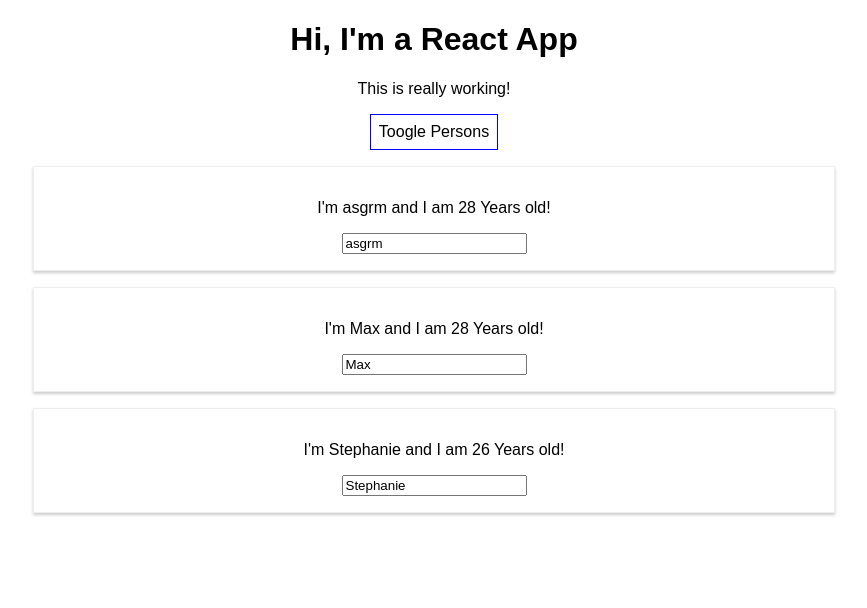
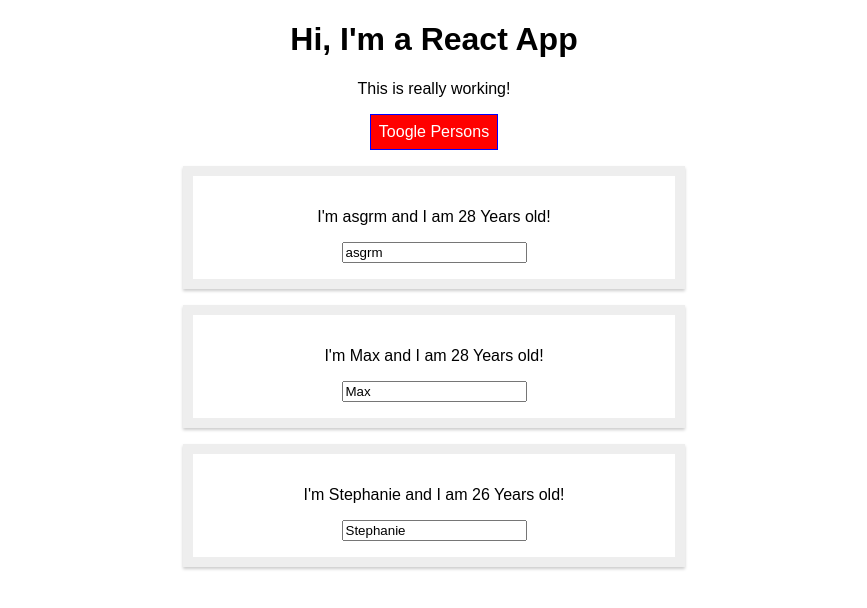
Before and after one commit to asgrm/react-guide, a React (Create React App) app: page / in a window 1280 px wide. Both pictures are taken after a click on the button "Toogle Persons". Shown: the top 608 px of the page, without its empty margins (206-1073 px from the left). Built offline with nearby package versions, Linux system fonts and the light colour scheme.

Commit message:
done point 5.9

```diff
--- a/package.json
+++ b/package.json
@@ -3,9 +3,11 @@
   "version": "0.1.0",
   "private": true,
   "dependencies": {
+    "radium": "^0.26.1",
     "react": "^17.0.2",
     "react-dom": "^17.0.2",
-    "react-scripts": "1.1.5"
+    "react-scripts": "1.1.5",
+    "styled-components": "^5.2.3"
   },
   "scripts": {
     "start": "react-scripts start",
--- a/src/App.css
+++ b/src/App.css
@@ -1,3 +1,11 @@
 .App {
   text-align: center;
 }
+
+.red {
+  color: red;
+}
+
+.bold{
+  font-weight: bold;
+}
--- a/src/App.js
+++ b/src/App.js
@@ -1,33 +1,47 @@
 import React, { Component } from 'react';
+import styled from 'styled-components';
 import './App.css';
 import Person from './Person/Person';
+
+const StyledButton = styled.button`
+  background-color: ${props => props.alternative ? 'red' : 'green'};
+  color: #fff;
+  font: inherit;
+  border: 1px solid blue;
+  outline: none;
+  padding: 8px;
+  cursor: pointer;
+
+  &:hover {
+    background-color: ${props => props.alternative ? 'salmon' : 'lightgreen'};
+    color: #000;
+  }
+`;
+
 class App extends Component {
   state = {
     persons: [
-      {name: 'asgrm', age: 28},
-      {name: 'Max', age: 28},
-      {name: 'Stephanie', age: 26},
+      {id: 'f2db',name: 'asgrm', age: 28},
+      {id: 'a00b',name: 'Max', age: 28},
+      {id: 'defa',name: 'Stephanie', age: 26},
     ],
     otherState: 'other value',
     showPersons: false,
   };
 
-  switchNameHandler = (newName) => {
-    this.setState({persons: [
-      {name: 'Andrii', age: 28},
-      {name: newName, age: 28},
-      {name: 'Stephanie', age: 27},
-    ]
-    });
+  deletePersonHandler = (personIndex) => {
+    const persons = [...this.state.persons];
+    persons.splice(personIndex, 1);
+    this.setState({persons: persons});
   };
 
-  nameChangedHandler = event => {
-    this.setState({persons: [
-      {name: 'Andrii', age: 28},
-      {name: event.target.value, age: 28},
-      {name: 'Stephanie', age: 27},
-    ]
-    });
+  nameChangedHandler = (event, id) => {
+    const personIndex = this.state.persons.findIndex(el => el.id === id);
+    const person = {...this.state.persons[personIndex]};
+    person.name = event.target.value;
+    const persons = [...this.state.persons];
+    persons[personIndex] = person
+    this.setState({persons: persons});
   };
 
   togglePersonHandler = () => {
@@ -37,36 +51,39 @@
   };
 
   render() {
-    const style = {
-      backgroundColor: 'white',
-      font: 'inherit',
-      border: '1px solid blue',
-      padding: '8px',
-    };
     let persons = null;
+
     if(this.state.showPersons) {
       persons = (
         <div>
-        {this.state.persons.map(item => {
+        {this.state.persons.map((item, i) => {
           return <Person
+            key={item.id}
             name={item.name}
-            age={item.age}/>
+            age={item.age}
+            click={() => this.deletePersonHandler(i)}
+            changed={(event)=>this.nameChangedHandler(event, item.id)}
+            />
         })}
       </div>
       );
     }
 
+    const classes = [];
+    if(this.state.persons.length <= 2) {
+      classes.push('red');
+    }
+    if(this.state.persons.length <= 1) {
+      classes.push('bold');
+    }
+
     return (
       <div className="App">
         <h1>Hi, I'm a React App</h1>
-        <p>This is really working!</p>
-        <button style={style}
-        onClick={this.togglePersonHandler}>Toogle Persons</button>
+        <p className={classes.join(' ')}>This is really working!</p>
+        <StyledButton alternative={this.state.showPersons} onClick={this.togglePersonHandler}>Toogle Persons</StyledButton>
         {persons}
-
-
-
-      </div>
+    </div>
     );
   }
 }
--- a/src/Person/Person.css
+++ b/src/Person/Person.css
@@ -6,3 +6,9 @@
   padding: 16px;
   text-align: center;
 }
+
+@media (min-width: 600px) {
+  .Person {
+    width: 450px
+  }
+}
--- a/src/Person/Person.js
+++ b/src/Person/Person.js
@@ -1,14 +1,26 @@
 import React from 'react';
-import './Person.css';
+import styled from 'styled-components';
+// import './Person.css';
 
+const StyledDiv = styled.div`
+  width: 60%;
+  margin: 16px auto;
+  border: 10px solid #eee;
+  box-shadow: 0 2px 3px #ccc;
+  padding: 16px;
+  text-align: center;
 
+  @media (min-width: 600px) {
+    width: 450px;
+  }
+`;
 const person = (props) => {
   return (
-  <div className="Person">
-    <p onClick={props.click}>I'm {props.name} and I am {props.age} Years old!</p>
-    <p>{props.children}</p>
-    <input type="text" onChange={props.changed} value={props.name}/>
-  </div>
+    <StyledDiv>
+      <p onClick={props.click}>I'm {props.name} and I am {props.age} Years old!</p>
+      <p>{props.children}</p>
+      <input type="text" onChange={props.changed} value={props.name}/>
+    </StyledDiv>
   );
 };
 
```
Also changed, not shown: 1 other file (tests, documents, lock files or other folders).
